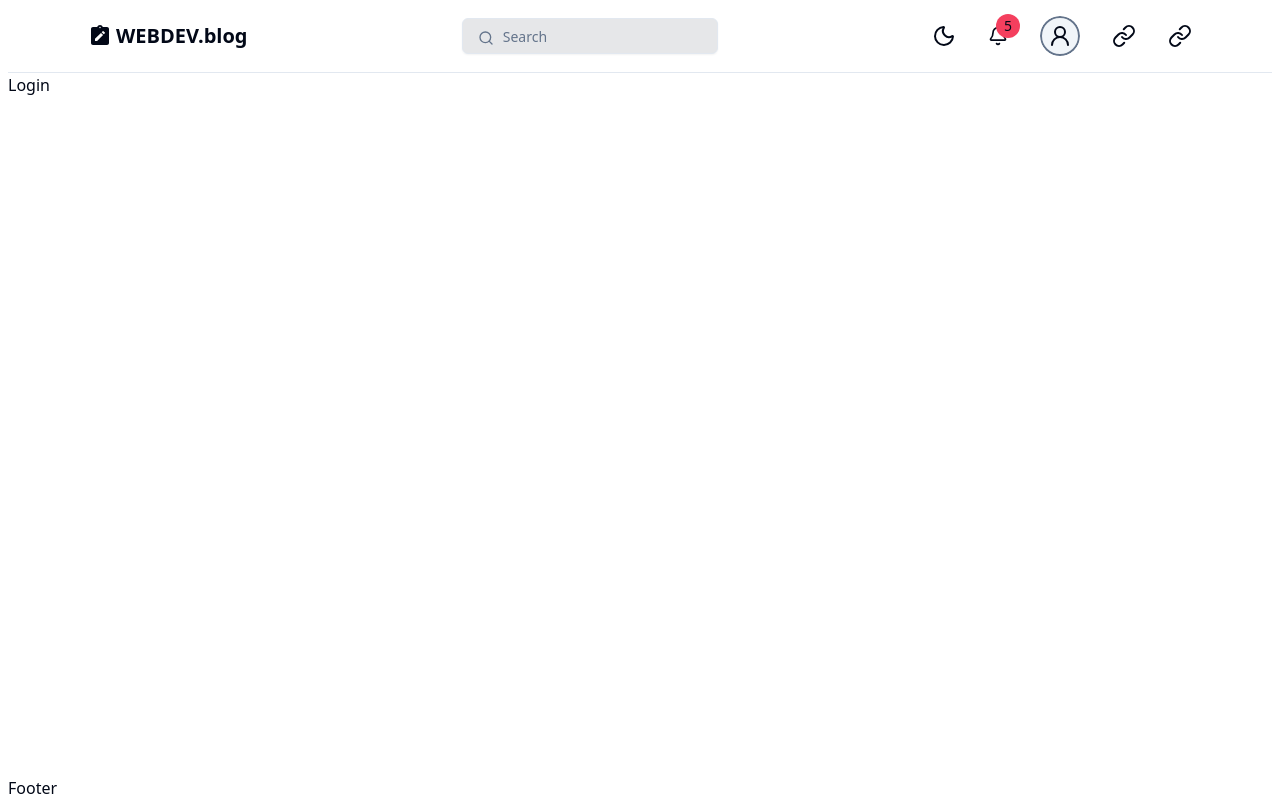
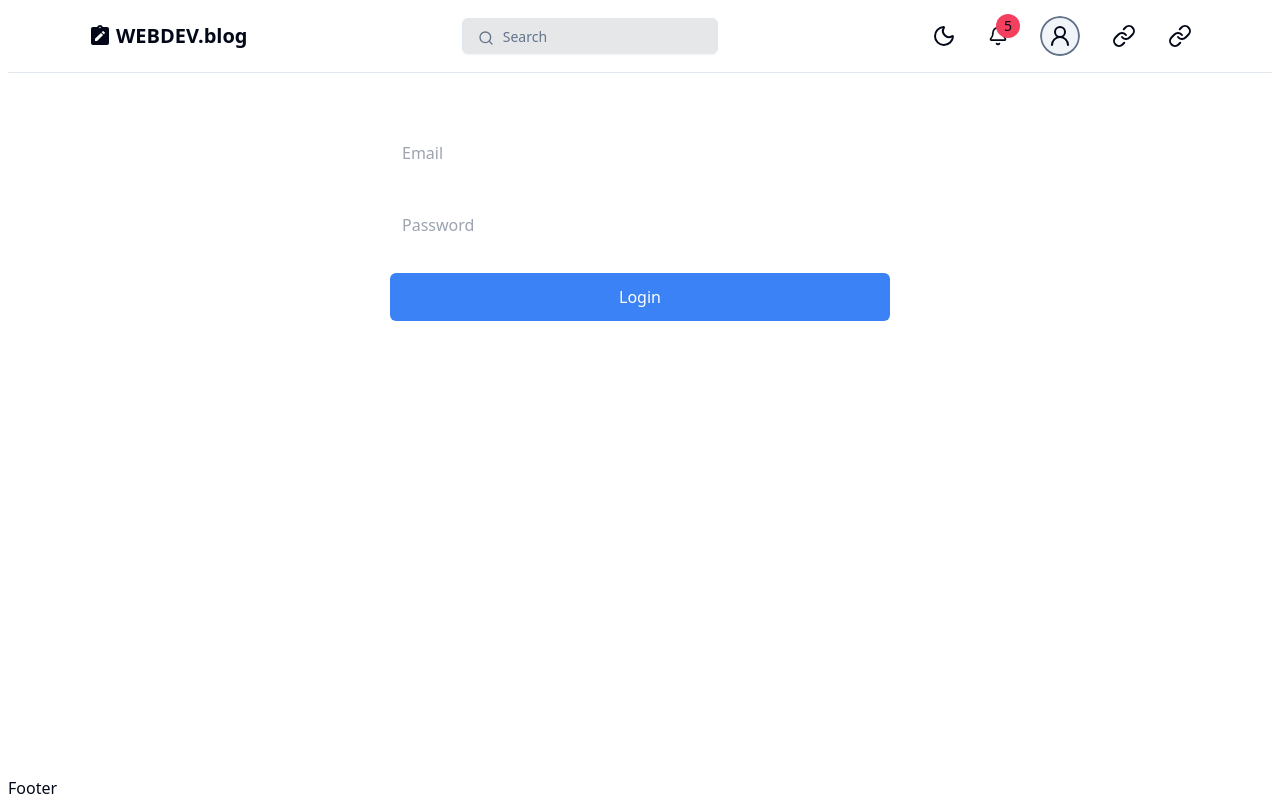
Before and after one commit to alginanto/nextjsBlog, a Next.js app: page /login in a window 1280 px wide. Built offline with nearby package versions, Linux system fonts and the light colour scheme.

Commit message:
form updated

```diff
--- a/app/(auth)/login/page.tsx
+++ b/app/(auth)/login/page.tsx
@@ -1,5 +1,12 @@
+import LoginForm from "@/components/auth/LoginForm";
+import Container from "@/components/layout/Container";
+
 const Login = () => {
-    return ( <>Login </> );
-}
+  return (
+    <Container>
+      <LoginForm />
+    </Container>
+  );
+};
 
 export default Login;
--- /dev/null
+++ b/components/auth/LoginForm.tsx
@@ -0,0 +1,44 @@
+"use client";
+import { LoginSchema, LoginSchemaType } from "@/schemas/LoginSchema";
+import { zodResolver } from "@hookform/resolvers/zod";
+import { Form, SubmitHandler, useForm } from "react-hook-form";
+import FormField from "../common/FormField";
+const LoginForm = () => {
+  const {
+    register,
+    handleSubmit,
+    formState: { errors },
+  } = useForm<LoginSchemaType>({ resolver: zodResolver(LoginSchema) });
+
+  const onSubmit: SubmitHandler<LoginSchemaType> = (data: LoginSchemaType) => {
+    console.log(data);
+  };
+  return (
+    <form
+      onSubmit={handleSubmit(onSubmit)}
+      className="flex flex-col max-w-[500px] m-auto mt-8 gap-2"
+    >
+      <FormField
+        id="email"
+        register={register}
+        errors={errors}
+        placeholder="Email"
+      />
+      <FormField
+        id="password"
+        register={register}
+        errors={errors}
+        placeholder="Password"
+        type="password"
+      />
+      <button
+        type="submit"
+        className="bg-blue-500 text-white p-3 rounded-md mt-2 hover:bg-blue-600 transition"
+      >
+        Login
+      </button>
+    </form>
+  );
+};
+
+export default LoginForm;
--- a/package.json
+++ b/package.json
@@ -9,6 +9,7 @@
     "lint": "next lint"
   },
   "dependencies": {
+    "@hookform/resolvers": "^5.2.2",
     "@radix-ui/react-avatar": "^1.1.10",
     "@radix-ui/react-dropdown-menu": "^2.1.16",
     "class-variance-authority": "^0.7.1",
@@ -21,7 +22,8 @@
     "react-hook-form": "^7.63.0",
     "react-icons": "^5.5.0",
     "tailwind-merge": "^2.6.0",
-    "tailwindcss-animate": "^1.0.7"
+    "tailwindcss-animate": "^1.0.7",
+    "zod": "^4.1.11"
   },
   "devDependencies": {
     "@eslint/eslintrc": "^3",
--- /dev/null
+++ b/schemas/LoginSchema.ts
@@ -0,0 +1,10 @@
+import { z } from "zod";
+
+export const LoginSchema = z.object({
+  email: z.string().email("Invalid email address"),
+  password: z
+    .string()
+    .min(6, { message: "Password must be at least 6 characters" }),
+});
+
+export type LoginSchemaType = z.infer<typeof LoginSchema>;
```
Also changed, not shown: 1 other file (tests, documents, lock files or other folders).
